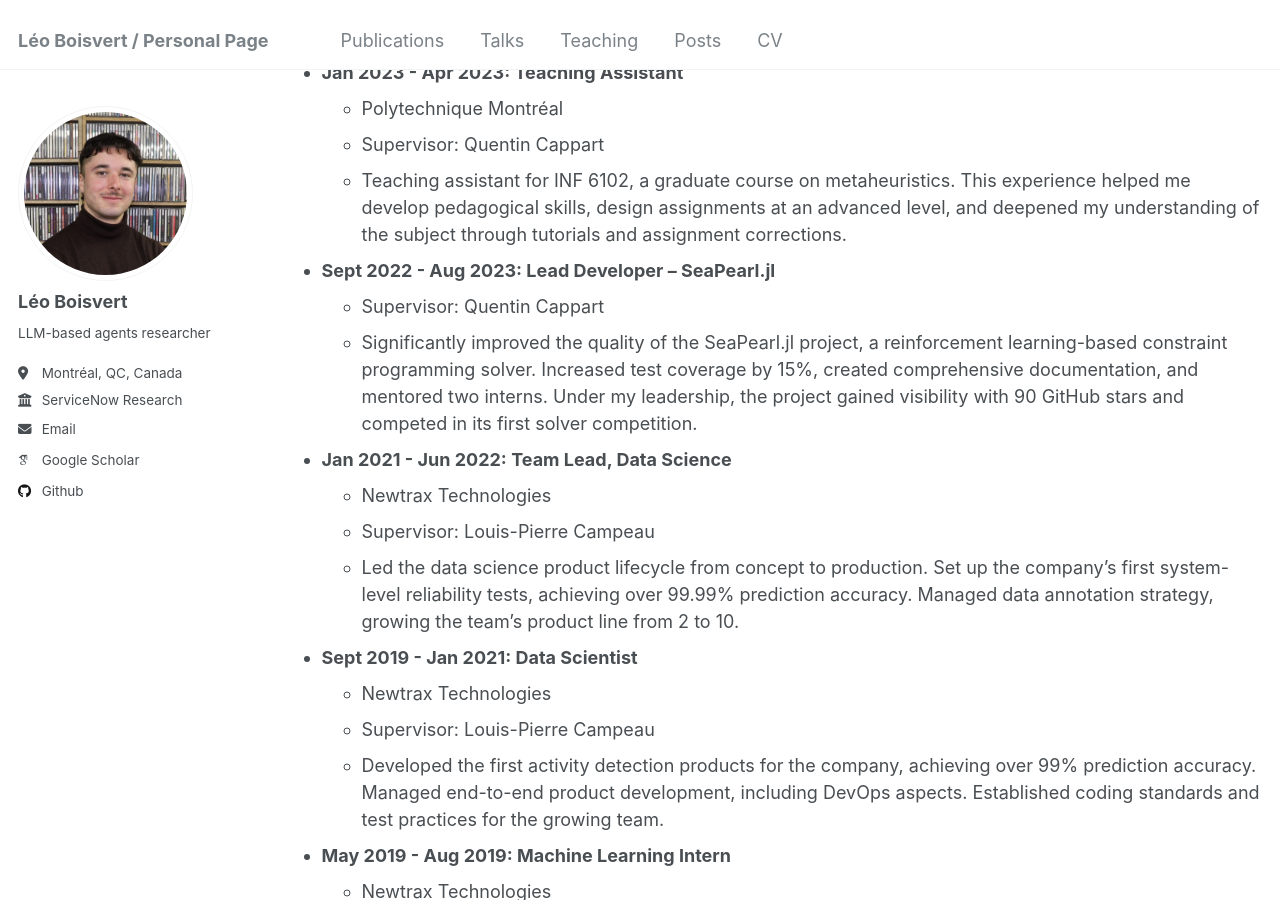
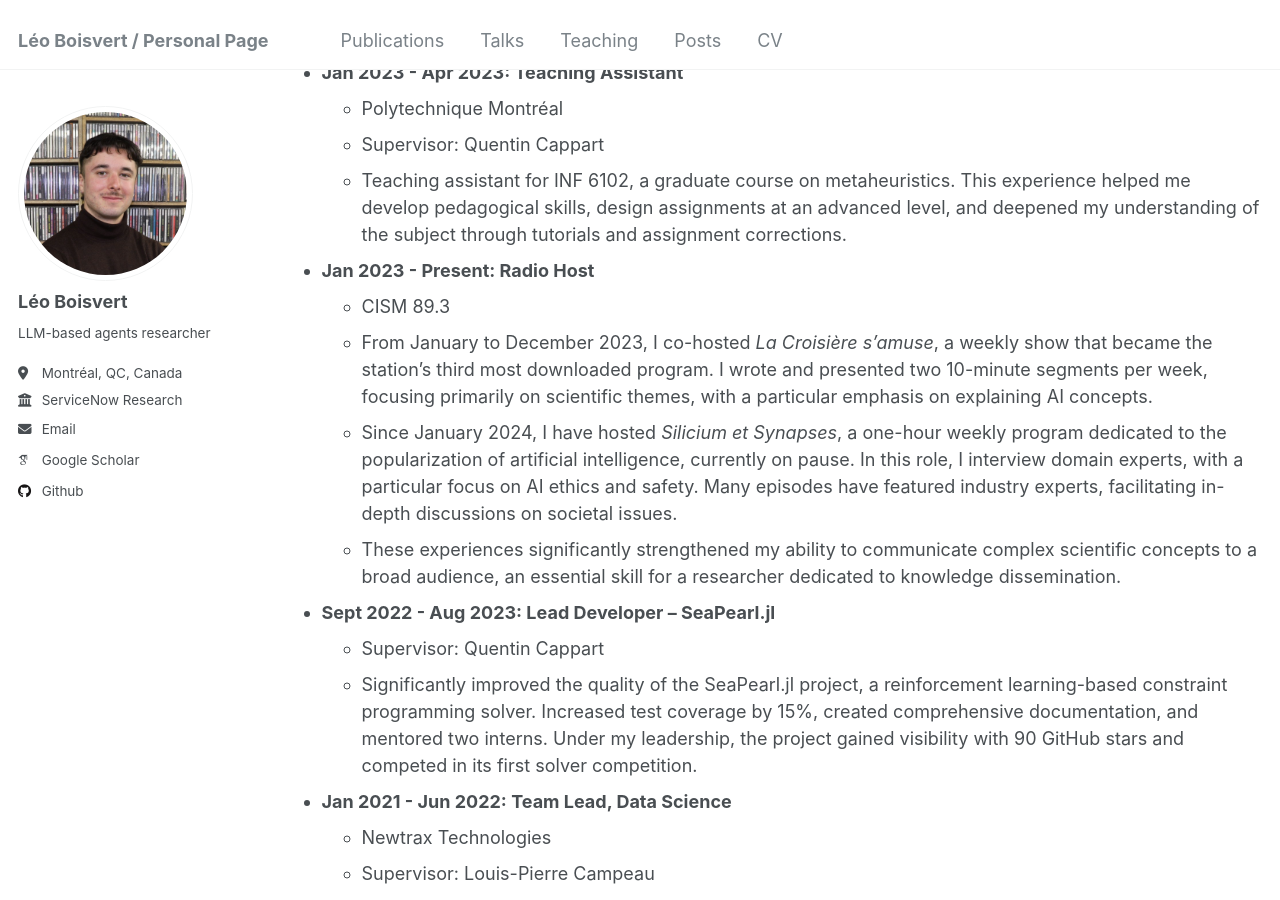
Before and after one commit to jardinetsouffleton/jardinetsouffleton.github.io, a Jekyll site: the page built from _pages/cv.md, in a window 1280 px wide and 900 px high, scrolled down 958 px. Built offline with Jekyll 4.4.1, drawn with Linux system fonts in a browser that asks for light colours; some web fonts are replaced; some of the changed text lies outside the part shown.

Commit message:
update cv

```diff
--- a/_pages/cv.md
+++ b/_pages/cv.md
@@ -36,6 +36,12 @@ Work experience
   * Polytechnique Montréal
   * Supervisor: Quentin Cappart
   * Teaching assistant for INF 6102, a graduate course on metaheuristics. This experience helped me develop pedagogical skills, design assignments at an advanced level, and deepened my understanding of the subject through tutorials and assignment corrections.
+
+* **Jan 2023 - Present: Radio Host**
+  * CISM 89.3
+  * From January to December 2023, I co-hosted *La Croisière s'amuse*, a weekly show that became the station's third most downloaded program. I wrote and presented two 10-minute segments per week, focusing primarily on scientific themes, with a particular emphasis on explaining AI concepts.
+  * Since January 2024, I have hosted *Silicium et Synapses*, a one-hour weekly program dedicated to the popularization of artificial intelligence, currently on pause. In this role, I interview domain experts, with a particular focus on AI ethics and safety. Many episodes have featured industry experts, facilitating in-depth discussions on societal issues.
+  * These experiences significantly strengthened my ability to communicate complex scientific concepts to a broad audience, an essential skill for a researcher dedicated to knowledge dissemination.
 
 * **Sept 2022 - Aug 2023: Lead Developer – SeaPearl.jl**
   * Supervisor: Quentin Cappart
```
Also changed, not shown: other parts of _pages/cv.md (+0 -4 lines).
